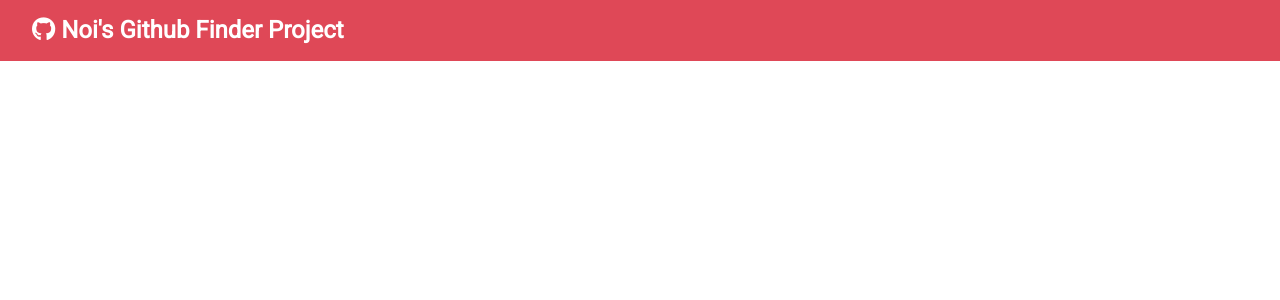
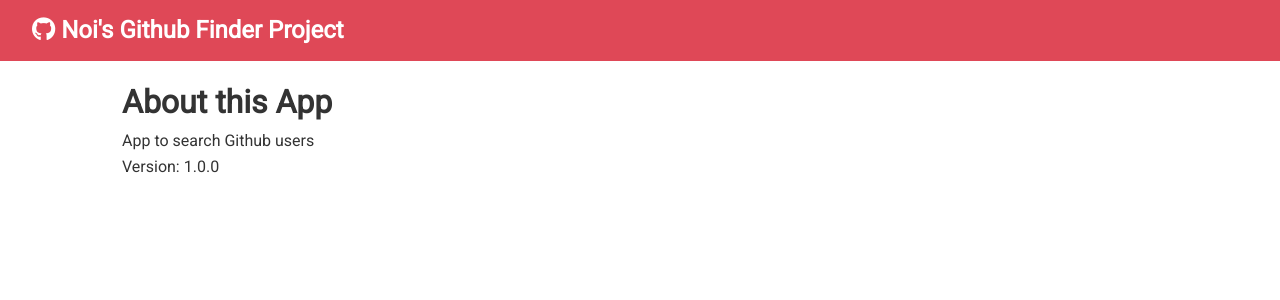
Before and after one commit to Noi-Git/app2023-github-finder, a React (Create React App) app: page /about in a window 1280 px wide. Shown: the top 300 px of the page. Built offline with nearby package versions, Linux system fonts and the light colour scheme.

Commit message:
create about page and add to the route

```diff
--- a/src/App.js
+++ b/src/App.js
@@ -6,6 +6,7 @@ import Navbar from './components/layout/Navbar'
 import Users from './components/users/Users'
 import Search from './components/users/Search'
 import Alert from './components/layout/Alert'
+import About from './components/pages/About'
 
 class App extends Component {
   state = {
@@ -65,7 +66,8 @@ class App extends Component {
                     <Users loading={loading} users={users} />
                   </>
                 }
-              ></Route>
+              />
+              <Route path='/about' element={<About />} />
             </Routes>
           </div>
         </div>
--- /dev/null
+++ b/src/components/pages/About.js
@@ -0,0 +1,13 @@
+import React from 'react'
+
+const About = () => {
+  return (
+    <>
+      <h1>About this App</h1>
+      <p>App to search Github users</p>
+      <p>Version: 1.0.0</p>
+    </>
+  )
+}
+
+export default About
```
